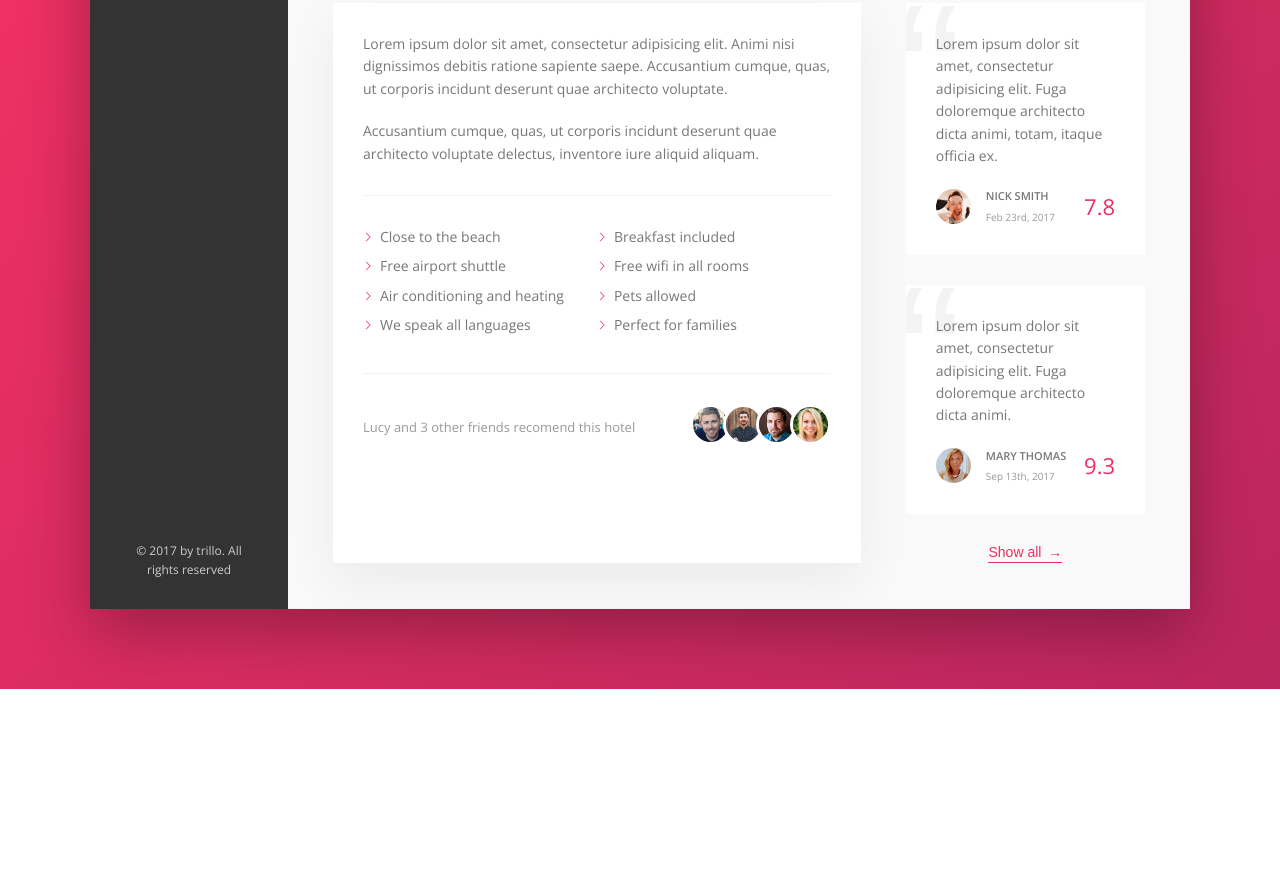
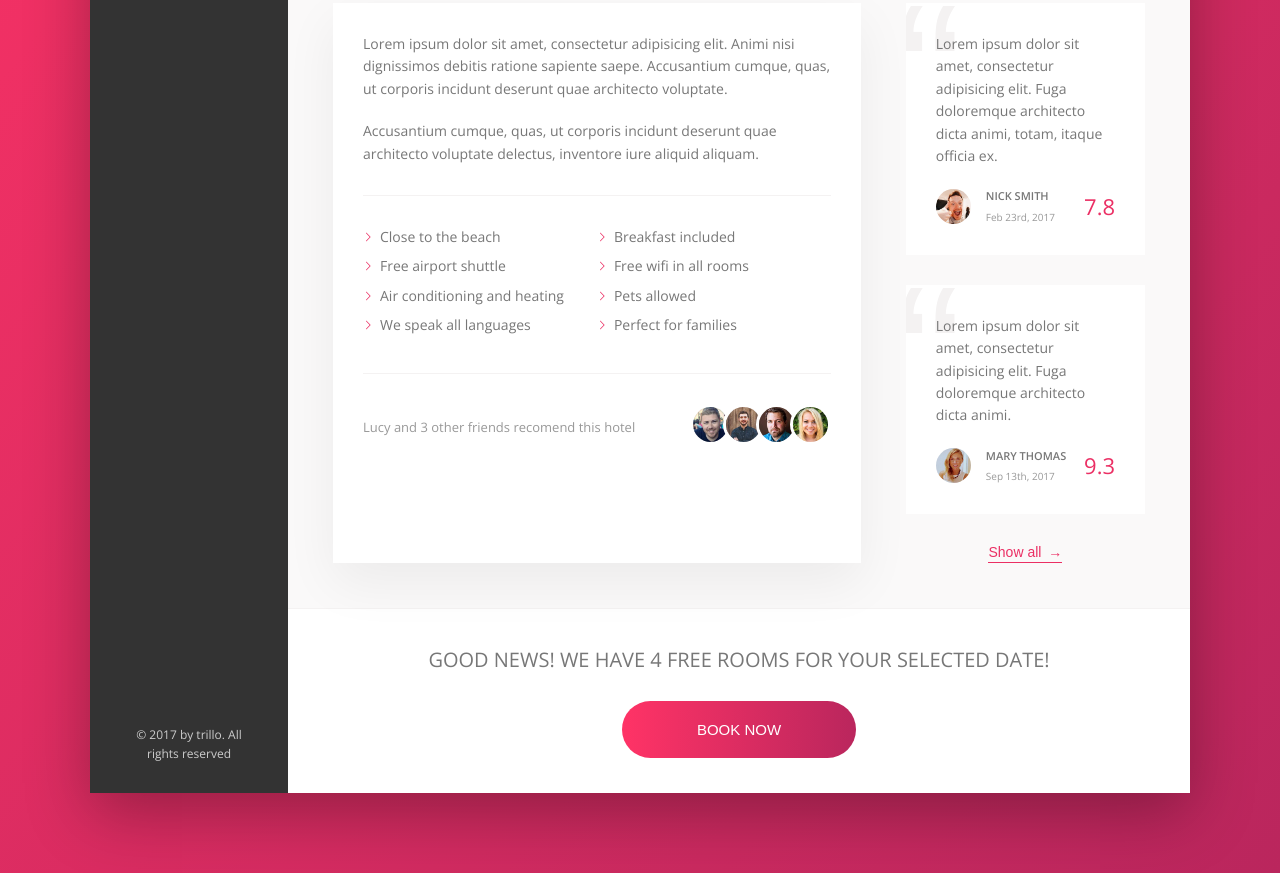
Before and after one commit to wisemandaniel/Trillo-project, a website: page index.html in a window 1280 px wide. Shown: the part 612-1485 px from the top of the page. Before the commit the page ends 1301 px from the top, so only its background shows below. Drawn offline with nearby package versions, Linux system fonts and the light colour scheme.

Commit message:
completed the project on desktop view

```diff
--- a/index.html
+++ b/index.html
@@ -217,6 +217,13 @@
                             <button class="btn-inline">Show all <span>&rarr;</span></button>
                         </div>
                     </div>
+                    <div class="cta">
+                        <h2 class="cta__book-now">Good news! We have 4 free rooms for your selected date!</h2>
+                        <button class="btn">
+                            <span class="btn__visible">Book now</span>
+                            <span class="btn__invisible">Only 4 rooms left</span>
+                        </button>
+                    </div>
                 </main>
             </div>
         </div>
--- a/sass/_components.scss
+++ b/sass/_components.scss
@@ -429,6 +429,73 @@
     }
 }
 
+////////////////////////
+//CTA
+
+.cta {
+    padding: 3.5rem;
+    text-align: center;
+
+    &__book-now {
+        font-size: 2rem;
+        font-weight: 300;
+        text-transform: uppercase;
+        margin-bottom: 2.5rem;
+    }
+}
+
+////////////////////////
+//BUTTON
+
+.btn {
+    font-size: 1.5rem;
+    font-weight: 300;
+    border: none;
+    text-transform: uppercase;
+    border-radius: 100px;
+    background-image: linear-gradient(to right, var(--color-primary-light), var(--color-primary-dark));
+    color: #fff;
+    position: relative;
+    overflow: hidden;
+    cursor: pointer;
+
+    & > * {
+        display: inline-block;
+        width: 100%;
+        height: 100%;
+        transition: all .2s;
+    }
+
+    &__visible {
+        padding: 2rem 7.5rem;
+    }
+
+    &__invisible {
+        padding: 2rem 0;
+        position: absolute;
+        top: -100%;
+        left: 0;
+    }
+
+    &:hover {
+        background-image: linear-gradient(to left, var(--color-primary-light), var(--color-primary-dark));
+    }
+
+    &:hover  &__visible {
+         transform: translateY(100%);
+    }
+
+    &:hover  &__invisible {
+        top: 0;
+    }
+
+    &:focus {
+        outline: none;
+        animation: pulsate 1s infinite;
+    }
+}
+
+
 @keyframes pulsate {
      0% {
           transform: scale(1);
```
Also changed, not shown: css/style.css.
